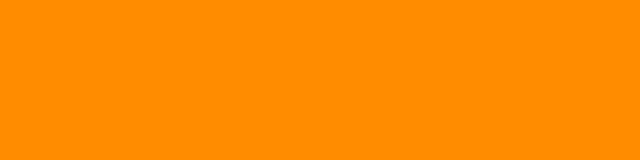
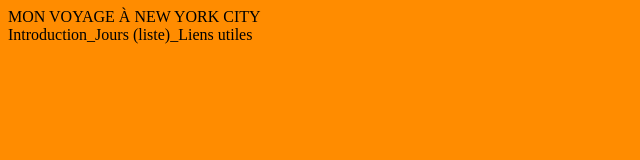
Before and after one commit to sebmlr/Projet_NYC, a plain HTML site: page index.html in a window 1280 px wide. Shown: the whole page, without its empty margins (0-640 px from the left). Drawn offline with Linux system fonts and the light colour scheme.

Commit message:
1eres lignes

```diff
--- a/index.html
+++ b/index.html
@@ -6,6 +6,7 @@
     <title>Mon voyage à NYC</title>
 </head>
 <body>
-
+    <header>MON VOYAGE À NEW YORK CITY</header>
+    <nav>Introduction_Jours (liste)_Liens utiles</nav>
 </body>
 </html>
```
